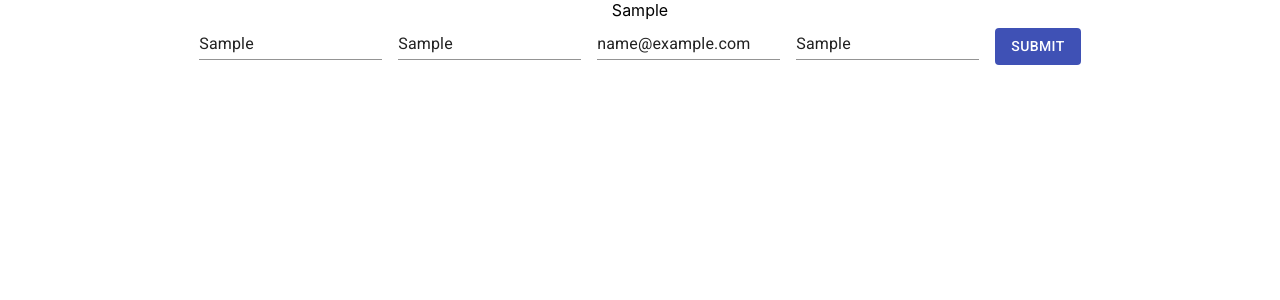
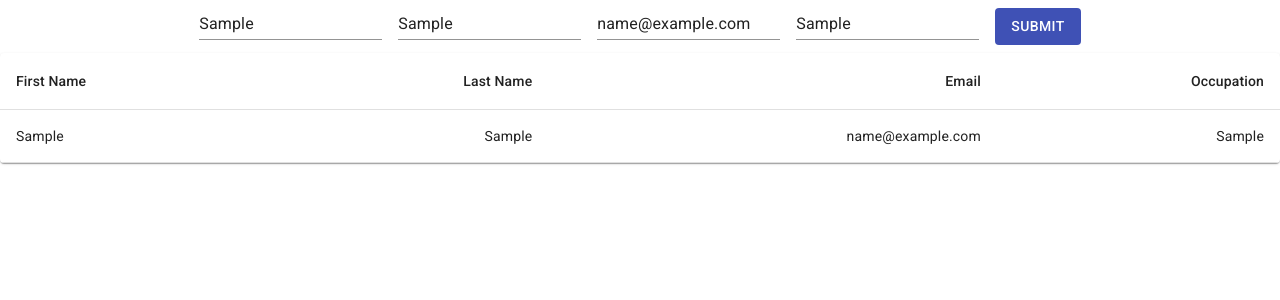
Before and after one commit to gurpreethans/react-app, a React (Create React App) app: page / in a window 1280 px wide. Both pictures are taken after typing "Sample", "Sample", "name@example.com", "Sample" into the empty fields and a click on the button "SUBMIT". Shown: the top 300 px of the page. Built offline with nearby package versions, Linux system fonts and the light colour scheme.

Commit message:
User listing

```diff
--- a/src/components/user/index.js
+++ b/src/components/user/index.js
@@ -3,6 +3,7 @@ import { withStyles } from '@material-ui/core/styles';
 import { connect }    from 'react-redux';
 import { storeUser }  from '../../actions';
 import {Input, Button, FormControl} from '@material-ui/core';
+import UserList from '../userList';
 
 const useStyles = theme => ({
   root: {
@@ -41,7 +42,6 @@ class User extends React.Component {
     const { classes } = this.props;
     return (
       <div className="User">
-        <div>{this.state.data.firstName}</div>
         <form id="user" className={classes.root} noValidate autoComplete="off" onSubmit={this.handleForm}>
           <FormControl>
             <Input placeholder="First Name" name="firstName" inputProps={{ 'aria-label': 'description' }} />
@@ -61,6 +61,9 @@ class User extends React.Component {
             </Button>
           </FormControl>
         </form>
+        <div>
+          <UserList users={this.props.data.users} />
+        </div>
       </div>
     );
   }
@@ -72,5 +75,9 @@ const mapDispatchToProps = dispatch => {
   }
 }
 
+function mapStateToProps(state) {
+  return { data: state.usersList }
+}
+
 // export default withStyles(useStyles)(User)
-export default connect(null, mapDispatchToProps)(withStyles(useStyles)(User))
+export default connect(mapStateToProps, mapDispatchToProps)(withStyles(useStyles)(User))
--- /dev/null
+++ b/src/components/userList/index.js
@@ -0,0 +1,45 @@
+import React from 'react'
+import { makeStyles } from '@material-ui/core/styles';
+import { Table, TableBody, TableCell, TableContainer, TableHead, TableRow, Paper } from '@material-ui/core';
+
+
+const useStyles = makeStyles({
+  table: {
+    minWidth: 650,
+  },
+});
+
+const userList = (props) => {
+  console.log('props', props)
+  const classes = useStyles
+  const {users} = props
+
+  return (
+    <TableContainer component={Paper}>
+      <Table className={classes.table} aria-label="simple table">
+        <TableHead>
+          <TableRow>
+            <TableCell>First Name</TableCell>
+            <TableCell align="right">Last Name</TableCell>
+            <TableCell align="right">Email</TableCell>
+            <TableCell align="right">Occupation</TableCell>
+          </TableRow>
+        </TableHead>
+        <TableBody>
+          {users.map((row) => (
+            <TableRow key={row.name}>
+              <TableCell component="th" scope="row">
+                {row.firstName}
+              </TableCell>
+              <TableCell align="right">{row.lastName}</TableCell>
+              <TableCell align="right">{row.email}</TableCell>
+              <TableCell align="right">{row.occupation}</TableCell>
+            </TableRow>
+          ))}
+        </TableBody>
+      </Table>
+    </TableContainer>
+  );
+}
+
+export default userList
--- a/src/reducers/index.js
+++ b/src/reducers/index.js
@@ -1,3 +1,3 @@
 import { combineReducers } from 'redux'
-import { user } from './userReducer'
-export default combineReducers({user})
+import { usersList } from './userReducer'
+export default combineReducers({usersList})
--- a/src/reducers/userReducer.js
+++ b/src/reducers/userReducer.js
@@ -2,13 +2,13 @@ import {STORE_USER} from '../constants'
 
 const initialState = {users: []}
 
-export const user = (state = initialState, action) => {
+export const usersList = (state = initialState, action) => {
 	switch (action.type) {
 		case STORE_USER: {
-			console.log('reducer', state)
+			state.users.push(action.data)
 			return {
 				...state,
-				users: state.users.push(action.data)
+				users: state.users
 			};
 		}
 
```
